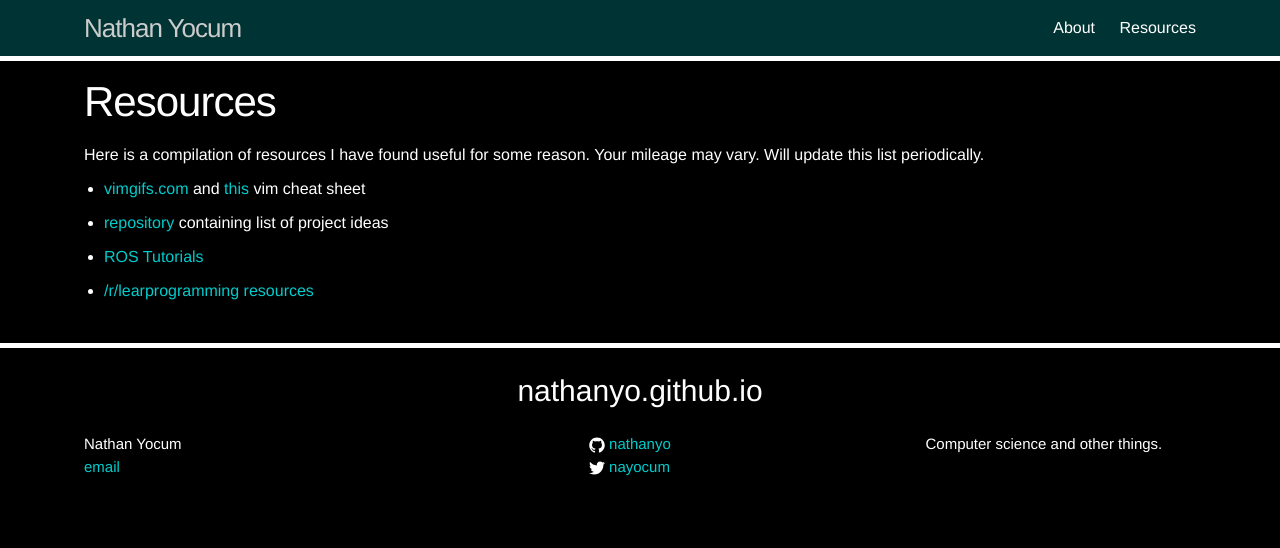
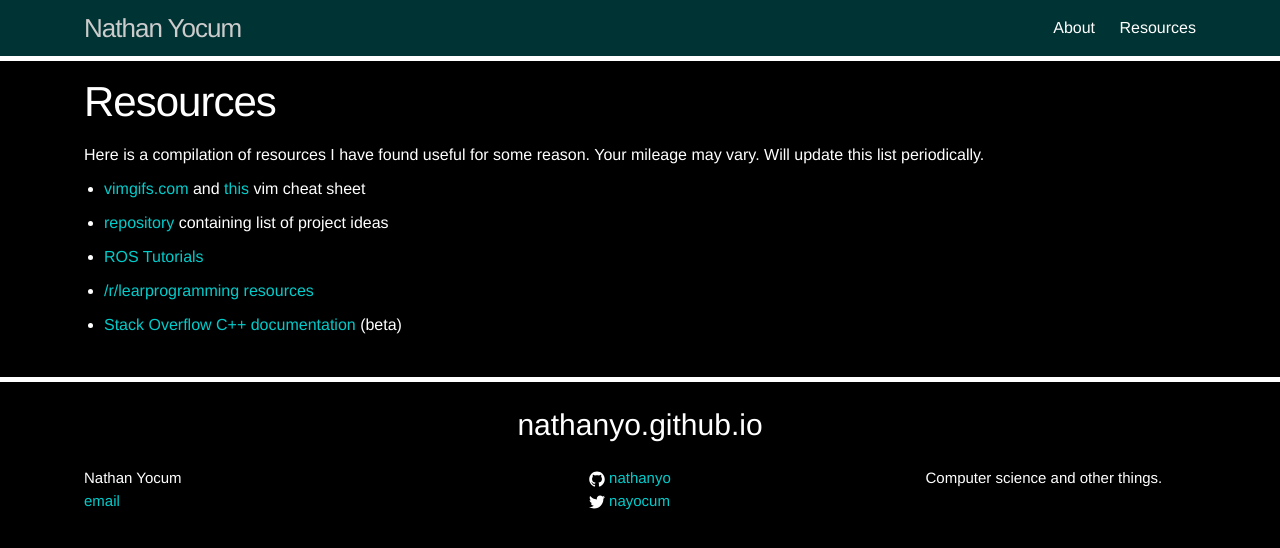
Before and after one commit to NathanYo/nathanyo.github.io, a Jekyll site: the page built from resources.md, in a window 1280 px wide. Shown: the top 548 px of the page. Built offline with Jekyll 4.4.1, drawn with Linux system fonts in a browser that asks for light colours.

Commit message:
added a resource

```diff
--- a/resources.md
+++ b/resources.md
@@ -14,8 +14,11 @@ Here is a compilation of resources I have found useful for some reason. Your mil
 
 * [/r/learprogramming resources][4]
 
+* [Stack Overflow C++ documentation][5] (beta)
+
 [0]: http://vimgifs.com/
 [1]: http://vimgifs.com/
 [2]: https://github.com/karan/Projects
 [3]: http://wiki.ros.org/ROS/Tutorials
 [4]: https://www.reddit.com/r/learnprogramming/wiki/index#wiki_learning_resources
+[5]: http://stackoverflow.com/documentation/c%2b%2b/topics
```
